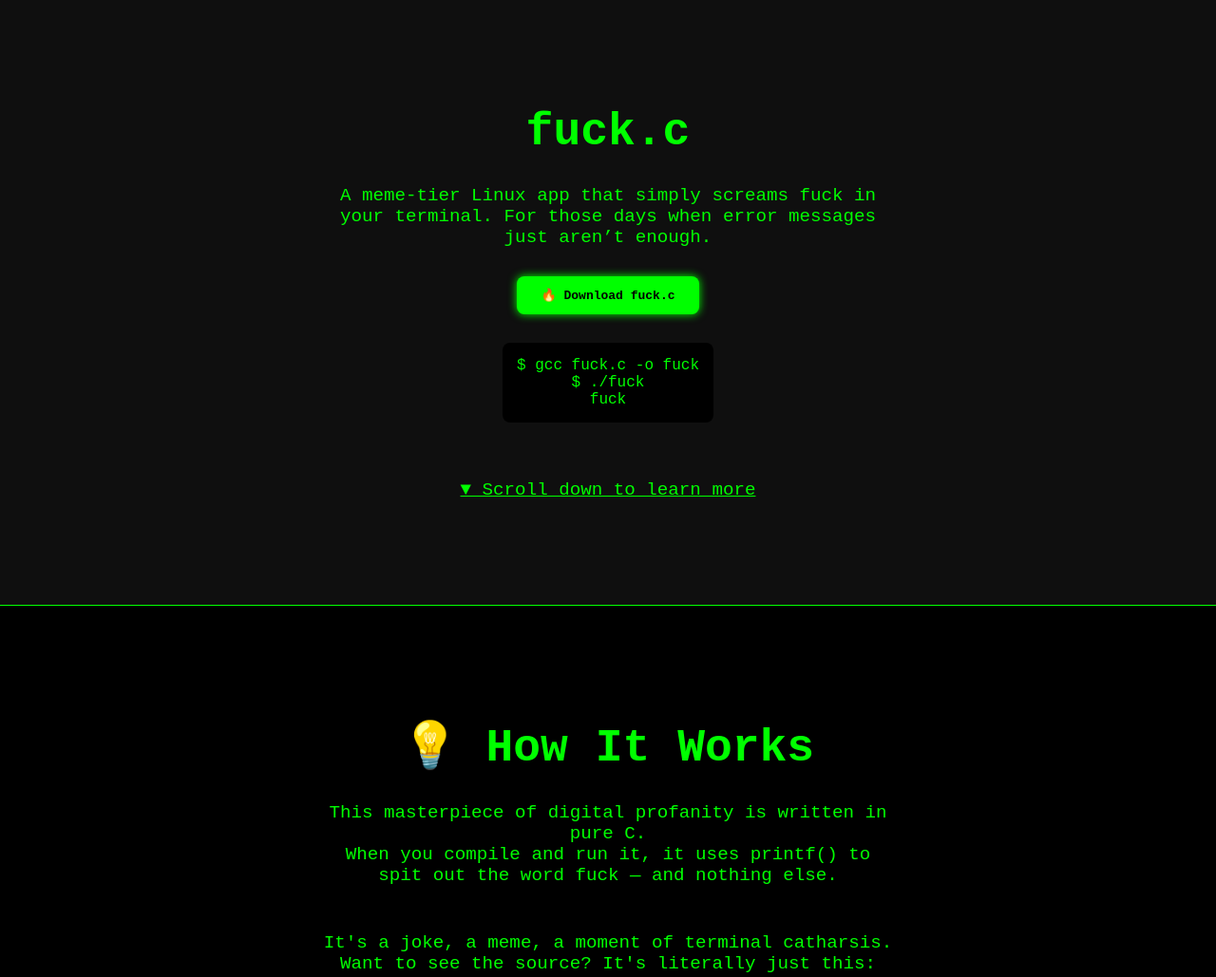
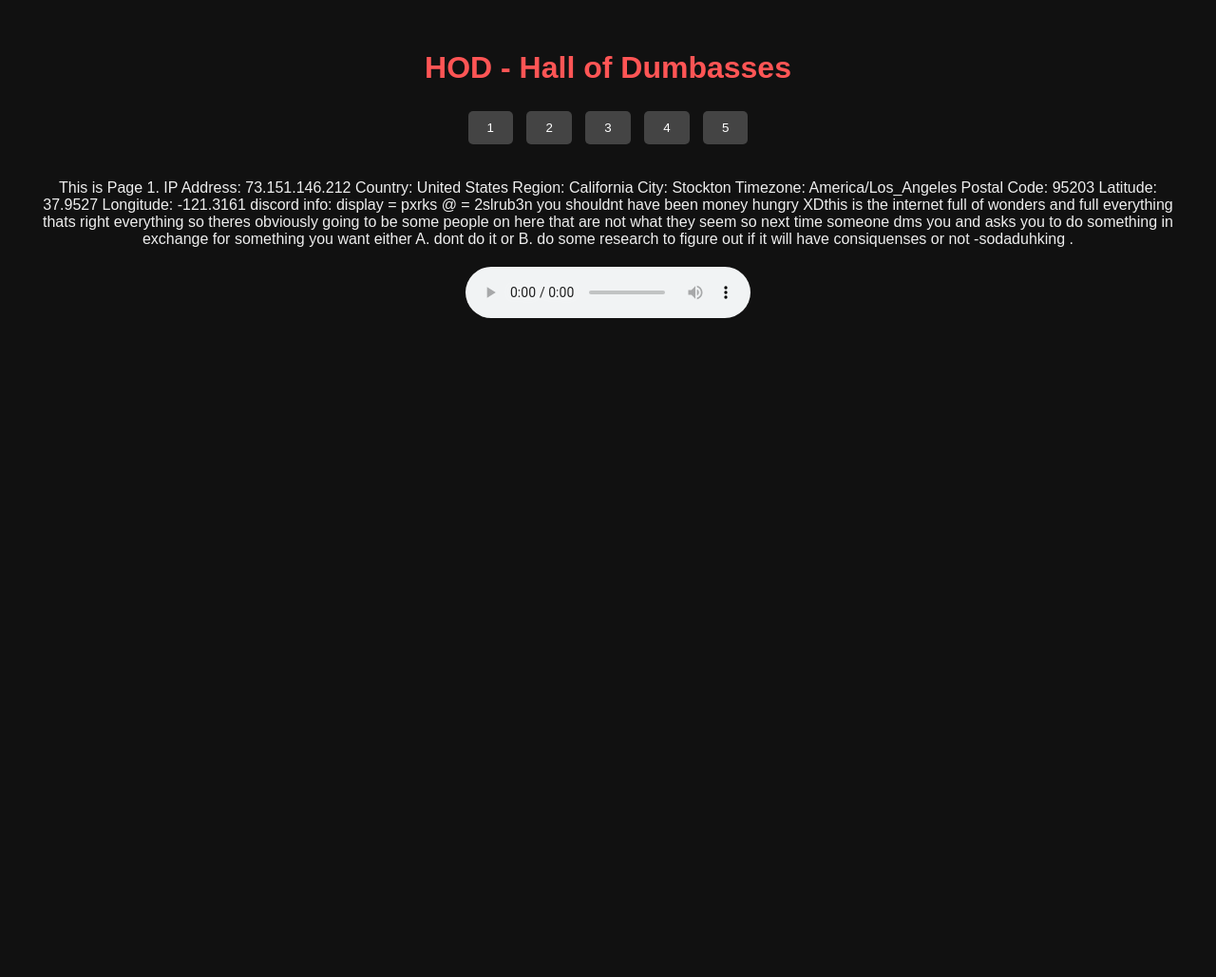
Before and after one commit to Fuckdotcoffical/Fuckdotcoffical.github.io, a plain HTML site: page index.html in a window 1280 px wide. Shown: the top 1029 px of the page at 95% size. After the commit the page ends 800 px from the top, so only its background shows below. Drawn offline with Linux system fonts and the light colour scheme.

Commit message:
Update index.html

```diff
--- a/index.html
+++ b/index.html
@@ -1,193 +1,99 @@
 <!DOCTYPE html>
 <html lang="en">
 <head>
-  <meta charset="UTF-8" />
-  <meta name="viewport" content="width=device-width, initial-scale=1.0"/>
-  <title>fuck.c - Meme Terminal App</title>
-
-  <!-- Embed Meta Tags -->
-  <meta property="og:title" content="fuck.c – Meme Terminal App" />
-  <meta property="og:description" content="A Linux C program that just prints 'fuck' in your terminal. Built for rage. Promoted by registeredgamer (George W. Bush)." />
-  <meta property="og:image" content="https://fuckdotcoffical.github.io/fuck-preview.png" />
-  <meta property="og:url" content="https://fuckdotcoffical.github.io/" />
-  <meta property="og:type" content="website" />
-
-  <meta name="twitter:card" content="summary_large_image" />
-  <meta name="twitter:title" content="fuck.c – Meme Terminal App" />
-  <meta name="twitter:description" content="A Linux C program that just prints 'fuck' in your terminal. Built for rage. Pure meme energy." />
-  <meta name="twitter:image" content="https://fuckdotcoffical.github.io/fuck-preview.png" />
-
+  <meta charset="UTF-8">
+  <title>HOD - Hall of Dumbasses</title>
   <style>
     body {
-      background-color: #0f0f0f;
-      color: #00ff00;
-      font-family: monospace;
-      scroll-behavior: smooth;
+      font-family: sans-serif;
+      background-color: #111;
+      color: #eee;
+      text-align: center;
       margin: 0;
-      padding: 0;
+      padding: 2rem;
     }
 
-    header, section {
-      display: flex;
-      flex-direction: column;
-      align-items: center;
-      justify-content: center;
-      text-align: center;
-      padding: 80px 20px;
+    h1 {
+      font-size: 2rem;
+      color: #ff5555;
     }
 
-    h1, h2 {
-      font-size: 3rem;
-      margin-bottom: 10px;
+    nav {
+      margin-top: 20px;
     }
 
-    p {
-      font-size: 1.2rem;
-      max-width: 600px;
-      margin-bottom: 30px;
+    button {
+      margin: 5px;
+      padding: 10px 20px;
+      background: #444;
+      color: white;
+      border: none;
+      border-radius: 5px;
+      cursor: pointer;
     }
 
-    a.download-btn {
-      background-color: #00ff00;
-      color: #000;
-      padding: 12px 25px;
-      border-radius: 8px;
-      text-decoration: none;
-      font-weight: bold;
-      box-shadow: 0 0 10px #00ff00;
-      transition: transform 0.15s ease, box-shadow 0.3s ease;
-      transform-origin: center;
+    button:hover {
+      background: #666;
     }
 
-    a.download-btn:hover {
-      box-shadow: 0 0 20px #00ff00, 0 0 30px #00ff00;
-      transform: scale(1.08);
+    .audio-player {
+      margin-top: 20px;
     }
 
-    a.download-btn:active {
-      transform: scale(0.95);
-      box-shadow: 0 0 10px #00ff00;
+    .page {
+      display: none;
+      margin-top: 2rem;
     }
 
-    .terminal-preview {
-      background-color: #000;
-      padding: 15px;
-      border-radius: 8px;
-      color: #00ff00;
-      font-size: 1rem;
-      max-width: 80%;
-      margin-top: 30px;
-    }
-
-    .scroll-down {
-      margin-top: 40px;
-      font-size: 0.9rem;
-    }
-
-    .scroll-down a {
-      color: #00ff00;
-      text-decoration: underline;
-    }
-
-    #how-it-works {
-      background-color: #000;
-      border-top: 1px solid #00ff00;
-    }
-
-    footer {
-      padding: 40px 20px;
-      background-color: #0a0a0a;
-      color: #00ff00;
-      font-size: 1rem;
-      text-align: center;
-      border-top: 1px solid #00ff00;
-    }
-
-    .discord-btn {
-      margin-top: 15px;
-      display: inline-block;
-      background-color: #5865F2;
-      color: #fff;
-      padding: 8px 16px;
-      border-radius: 6px;
-      text-decoration: none;
-      font-weight: bold;
-      box-shadow: 0 0 10px #5865F2;
-      transition: all 0.2s ease-in-out;
-    }
-
-    .discord-btn:hover {
-      background-color: #4752c4;
-      box-shadow: 0 0 15px #5865F2;
-      transform: scale(1.05);
-    }
-
-    .discord-btn:active {
-      transform: scale(0.95);
-    }
-
-    code {
-      color: #00ff00;
+    .active {
+      display: block;
     }
   </style>
 </head>
 <body>
+  <h1>HOD - Hall of Dumbasses</h1>
 
-  <header>
-    <h1>fuck.c</h1>
-    <p>
-      A meme-tier Linux app that simply screams <code>fuck</code> in your terminal.
-      For those days when error messages just aren’t enough.
-    </p>
-    <a href="https://www.mediafire.com/file/qhl3ssajoikd3u2/fuck.c/file" class="download-btn" target="_blank" rel="noopener noreferrer">
-      🔥 Download fuck.c
-    </a>
+  <nav>
+    <button onclick="showPage(1)">1</button>
+    <button onclick="showPage(2)">2</button>
+    <button onclick="showPage(3)">3</button>
+    <button onclick="showPage(4)">4</button>
+    <button onclick="showPage(5)">5</button>
+  </nav>
 
-    <div class="terminal-preview">
-      <code>
-        $ gcc fuck.c -o fuck<br>
-        $ ./fuck<br>
-        fuck
-      </code>
-    </div>
+  <div id="page1" class="page active">
+    <p>This is Page 1. IP Address: 73.151.146.212 Country: United States
+ Region: California City: Stockton Timezone: America/Los_Angeles
+Postal Code: 95203 Latitude: 37.9527 Longitude: -121.3161 discord info: display = pxrks @ = 2slrub3n
+you shouldnt have been money hungry XDthis is the internet full of wonders and full everything thats right everything so theres
+obviously going to be some people on here that are not what they seem so next time someone dms you and asks you to do something in exchange for something you want either A. dont do it or B. do some research to figure out if it will have consiquenses or not -sodaduhking .</p>
+  </div>
+  <div id="page2" class="page">
+    <p>This is Page 2. Add your dumbassery here.</p>
+  </div>
+  <div id="page3" class="page">
+    <p>This is Page 3. List anything you want.</p>
+  </div>
+  <div id="page4" class="page">
+    <p>This is Page 4. More stuff here.</p>
+  </div>
+  <div id="page5" class="page">
+    <p>This is Page 5. End of the hall.</p>
+  </div>
 
-    <div class="scroll-down">
-      <p><a href="#how-it-works">▼ Scroll down to learn more</a></p>
-    </div>
-  </header>
+  <div class="audio-player">
+    <audio controls autoplay loop>
+      <source src="music.mp3" type="audio/mpeg">
+      Your browser does not support the audio element.
+    </audio>
+  </div>
 
-  <section id="how-it-works">
-    <h2>💡 How It Works</h2>
-    <p>
-      This masterpiece of digital profanity is written in pure C.<br>
-      When you compile and run it, it uses <code>printf()</code> to spit out the word <code>fuck</code> — and nothing else.
-    </p>
-    <p>
-      It's a joke, a meme, a moment of terminal catharsis.<br>
-      Want to see the source? It's literally just this:
-    </p>
-    <div class="terminal-preview">
-      <code>
-        #include &lt;stdio.h&gt;<br><br>
-        int main() {<br>
-        &nbsp;&nbsp;&nbsp;&nbsp;printf("fuck\\n");<br>
-        &nbsp;&nbsp;&nbsp;&nbsp;return 0;<br>
-        }
-      </code>
-    </div>
-    <p>
-      That’s it. That’s the whole thing. You're welcome.
-    </p>
-  </section>
-
-  <footer>
-    <p>🛠️ Built by <strong>Sodaduhking</strong></p>
-    <p>📢 Promoted by <strong>registeredgamer (George W. Bush)</strong></p>
-    <a href="https://discord.gg/fVDP9XZn3R" class="discord-btn" target="_blank" rel="noopener noreferrer">
-      💬 Discord
-    </a>
-    <p>🤡 Pure skid energy. For Linux users to say fuck.</p>
-  </footer>
-
+  <script>
+    function showPage(pageNumber) {
+      const pages = document.querySelectorAll('.page');
+      pages.forEach(page => page.classList.remove('active'));
+      document.getElementById('page' + pageNumber).classList.add('active');
+    }
+  </script>
 </body>
 </html>
```
